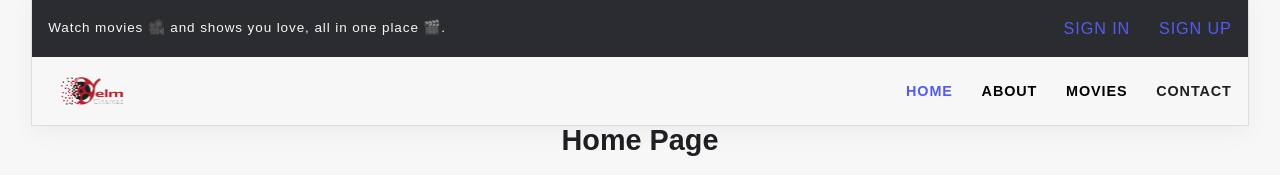
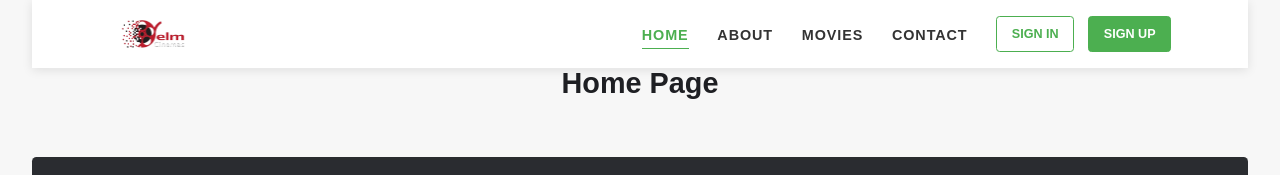
Before and after one commit to Nikhil70700/React-Router, a React (Vite) app: page / in a window 1280 px wide. Shown: the top 175 px of the page. Built offline with nearby package versions, Linux system fonts and the light colour scheme.

Commit message:
Some Chnages in UI

```diff
--- a/src/Components/UI/Card.css
+++ b/src/Components/UI/Card.css
@@ -1,166 +1,143 @@
 :root {
-  --primary-color: #3a6ea5;
-  --text-color: #333;
-  --background-light: #ffffff;
-  --shadow-soft: rgba(149, 157, 165, 0.2) 0px 8px 24px;
-  --shadow-hover: rgba(100, 100, 111, 0.3) 0px 10px 30px;
-  --transition-speed: 0.4s;
+  --primary: #3a6ea5;
+  --accent: #e63946;
+  --bg: #fff;
+  --text: #222;
+  --radius: 16px;
+  --shadow: 0 4px 16px rgba(0, 0, 0, 0.1);
+  --hover-shadow: 0 8px 24px rgba(0, 0, 0, 0.15);
+  --transition: 0.3s ease;
 }
 
 .hero-container {
   display: flex;
   justify-content: center;
   padding: 1rem;
-  list-style-type: none;
+  list-style: none;
 }
 
 .main-container {
+  background-color: var(--bg);
   width: 260px;
-  height: 450px;
-  position: relative;
-  margin: 0 auto;
-  border-radius: 16px;
+  height: auto; /* auto height to fit content */
+  border-radius: var(--radius);
+  box-shadow: var(--shadow);
   overflow: hidden;
-  box-shadow: var(--shadow-soft);
-  transition: all var(--transition-speed) ease;
-  /* background-color: var(--color-blue-400); */
-
+  transition: var(--transition);
+  display: flex;
+  flex-direction: column;
+  justify-content: space-between;
 }
 
 .main-container:hover {
-  transform: translateY(-10px);
-  box-shadow: var(--shadow-hover);
+  transform: translateY(-6px);
+  box-shadow: var(--hover-shadow);
 }
 
-/* Poster styling */
+/* Poster */
 .poster-container {
-  width: 100%;
-  height: 80%;
+  height: 320px; /* reduced height for better compact layout */
   overflow: hidden;
-  position: relative;
 }
 
 .poster {
   width: 100%;
   height: 100%;
-  object-fit:cover;
-  padding: 5px;
-  transition: transform var(--transition-speed) ease;
-  -webkit-transition: transform var(--transition-speed) ease;
-  -moz-transition: transform var(--transition-speed) ease;
-  -ms-transition: transform var(--transition-speed) ease;
-  -o-transition: transform var(--transition-speed) ease;
+  object-fit: cover;
+  transition: transform var(--transition);
 }
 
 .main-container:hover .poster {
-  transform: scale(1.05);
-  -webkit-transform: scale(1.05);
-  -moz-transform: scale(1.05);
-  -ms-transform: scale(1.05);
-  -o-transform: scale(1.05);
+  transform: scale(1.03);
 }
 
-/* Info container */
+/* Title always visible */
+.movie-title {
+  font-size: 1.25rem;
+  font-weight: 600;
+  color: var(--primary);
+  text-align: center;
+  padding: 0.75rem 0 0.25rem;
+}
+
+/* Metadata */
+.poster-child {
+  display: flex;
+  justify-content: space-around;
+  align-items: center;
+  padding: 0.5rem;
+}
+
+.poster-child p {
+  background-color: #e0f5e9;
+  color: #1b5e20;
+  font-size: 0.9rem;
+  font-weight: 500;
+  padding: 5px 12px;
+  border-radius: 20px;
+}
+
+/* Button section */
 .ticket-container {
-  height: 10%;
-  display: flex;
-  flex-direction: column;
-  justify-content: center;
-  padding: 0 0px;
-  /* background-color: #2e2e2e */
+  padding: 0.75rem 1rem;
 }
 
 .ticket__content {
   display: flex;
   justify-content: center;
   align-items: center;
-  width: 100%;
-  height: 100%;
 }
 
-/* Button styling */
 .ticket__buy-btn {
-  cursor: pointer;
   width: 100%;
-  background-color: var(--color-red-500);
-  color: white;
-  padding: 10px 20px;
+  background-color: var(--accent);
+  color: #fff;
+  border: none;
+  padding: 10px;
   font-size: 1rem;
   font-weight: 600;
-  letter-spacing: 0.5px;
-  border: none;
-  border-radius: 8px;
-  transition: all 0.3s ease;
+  border-radius: 10px;
+  cursor: pointer;
+  transition: var(--transition);
 }
 
 .ticket__buy-btn:hover {
-  background-color: rgb(109, 2, 2);
-  transform: translateY(-2px);
-}
-.poster-child p{
-  color:#4a1f1f;
-  padding: 0 5px;
-  background-color: rgba(127, 216, 127, 0.751);
+  background-color: #b91c1c;
+  transform: scale(1.03);
 }
 
-/* Link styling */
 .ticket__content a {
-  display: block;
   width: 100%;
   text-decoration: none;
 }
 
-.poster-container::after {
-  content: attr(data-title);
-  position: absolute;
-  bottom: 0;
-  left: 0;
-  width: 100%;
-  padding: 15px;
-  background: linear-gradient(to top, rgba(0,0,0,0.8) 0%, #3ee11100 100%);
-  color: #f10505;
-  font-weight: bold;
-  font-size: 2rem;
-  opacity: 0;
-  text-align: center;
-  transition: opacity var(--transition-speed) ease-in;
-  -webkit-transition: opacity var(--transition-speed) ease-in;
-  -moz-transition: opacity var(--transition-speed) ease-in;
-  -ms-transition: opacity var(--transition-speed) ease-in;
-  -o-transition: opacity var(--transition-speed) ease-in;
-}
-
-.main-container:hover .poster-container::after {
-  opacity: 1;
-}
-
-/* Responsive */
+/* Responsive tweaks */
 @media (max-width: 768px) {
   .main-container {
     width: 220px;
-    height: 400px;
   }
 
-  .poster-container::after {
-    font-size: 0.9rem;
-    padding: 12px;
+  .poster-container {
+    height: 280px;
   }
 }
 
 @media (max-width: 480px) {
   .main-container {
     width: 170px;
-    height: 340px;
+  }
+
+  .poster-container {
+    height: 220px;
+  }
+
+  .movie-title {
+    font-size: 1rem;
   }
 
   .ticket__buy-btn {
-    font-size: 0.8rem;
-    padding: 8px 0;
-  }
-
-  .poster-container::after {
-    font-size: 0.8rem;
-    padding: 10px;
+    font-size: 0.9rem;
+    padding: 8px;
   }
 }
 
@@ -168,23 +145,22 @@
 .movie-collection {
   display: grid;
   grid-template-columns: repeat(auto-fill, minmax(260px, 1fr));
-  gap: 2rem;
+  gap: 1.5rem;
   padding: 2rem;
   max-width: 1200px;
-  margin: 0 auto;
+  margin: auto;
 }
 
 @media (max-width: 768px) {
   .movie-collection {
     grid-template-columns: repeat(auto-fill, minmax(220px, 1fr));
-    gap: 1.5rem;
   }
 }
 
 @media (max-width: 480px) {
   .movie-collection {
     grid-template-columns: repeat(auto-fill, minmax(170px, 1fr));
+    padding: 1rem;
     gap: 1rem;
-    padding: 1rem;
   }
 }
--- a/src/Components/layout/Header.jsx
+++ b/src/Components/layout/Header.jsx
@@ -1,41 +1,23 @@
 import { NavLink } from "react-router-dom";
 
 export const Header = () => {
-  const getNavLinkStyle = ({ isActive }) => {
-    return {
-      color: isActive ? "green" : "black",
-    };
-  };
-
   return (
     <>
       <header className="section-navbar">
-        <section className="top_txt">
-          <div className="head container">
-            <div className="head_txt">
-              <p>Watch movies 🎥 and shows you love, all in one place 🎬.</p>
-            </div>
-            <div className="sing_in_up">
-              <NavLink to="# ">SIGN IN</NavLink>
-              <NavLink to="# ">SIGN UP</NavLink>
-            </div>
-          </div>
-        </section>
-
         <div className="container">
           <div className="navbar-brand">
-            <NavLink to="index">
-              <img src="/images/logo.png" alt="" />
+            <NavLink to="/">
+              <img src="/images/logo.png" alt="Logo" />
             </NavLink>
           </div>
 
-          <nav className="navbar">
+          <nav className="navbar hidden md:flex">
             <ul>
               <li className="nav-item">
                 <NavLink
                   to="/"
                   className={({ isActive }) =>
-                    isActive ? "nav-link active" : "nav-link"
+                    isActive ? "active" : ""
                   }
                 >
                   Home
@@ -44,35 +26,39 @@ export const Header = () => {
               <li className="nav-item">
                 <NavLink
                   to="/about"
-                  style={({ isActive }) => {
-                    return {
-                      color: isActive ? "blue" : "black",
-                    };
-                  }}
+                  className={({ isActive }) =>
+                    isActive ? "active" : ""
+                  }
                 >
-                  about
+                  About
                 </NavLink>
               </li>
               <li className="nav-item">
                 <NavLink
-                  to="movie"
-                  className="nav-link"
-                  style={getNavLinkStyle}
+                  to="/movie"
+                  className={({ isActive }) =>
+                    isActive ? "active" : ""
+                  }
                 >
-                  movies
+                  Movies
                 </NavLink>
               </li>
               <li className="nav-item">
                 <NavLink
-                  to="contact"
+                  to="/contact"
                   className={({ isActive }) =>
-                    isActive ? "nav-link active" : "nav-link"
+                    isActive ? "active" : ""
                   }
                 >
-                  contact
+                  Contact
                 </NavLink>
               </li>
             </ul>
+
+            <div className="auth-buttons">
+              <button className="auth-button signin-button">Sign In</button>
+              <button className="auth-button signup-button">Sign Up</button>
+            </div>
           </nav>
         </div>
       </header>
--- a/src/styles/styles.css
+++ b/src/styles/styles.css
@@ -71,9 +71,6 @@
     font-weight: 400;
   }
 
-  .section-navbar .navbar ul li .active {
-    color: #535bf2;
-  }
 
   .active {
     color: #535bf2;
@@ -198,25 +195,46 @@
     display: flex;
     gap: 3.2rem;
   }
+
+  /* Header.css */
+
+:root {
+  --main-color: #4CAF50;
+  --heading-color: #333;
+}
+
 .section-navbar {
-    width: 100%;
-    box-shadow: #0000000d 0 6px 24px, #00000014 0 0 0 1px;
+  background-color: #ffffff;
+  box-shadow: 0 2px 10px rgba(0, 0, 0, 0.1);
+  position: sticky;
+  top: 0;
+  z-index: 100;
 }
+
 .section-navbar .container {
   display: flex;
   justify-content: space-between;
   align-items: center;
   padding: 1.8rem;
+  width: 90%;
+  max-width: 1200px;
+  margin: 0 auto;
 }
-  .section-navbar img {
+
+.section-navbar .navbar-brand img {
   width: 25%;
 }
+
 .section-navbar .navbar ul {
   display: flex;
   gap: 3.2rem;
   text-transform: capitalize;
   align-items: center;
+  list-style: none;
+  margin: 0;
+  padding: 0;
 }
+
 .section-navbar .navbar ul li a {
   color: var(--heading-color);
   font-weight: 600;
@@ -224,7 +242,9 @@
   font-size: 1.6rem;
   display: inline-block;
   position: relative;
+  text-decoration: none;
 }
+
 .section-navbar .navbar ul li a:after {
   content: "";
   position: absolute;
@@ -234,11 +254,90 @@
   border-bottom: 0.1rem solid var(--main-color);
   transition: all 0.3s linear;
 }
+
 .section-navbar .navbar ul li a:hover {
   color: var(--main-color);
 }
+
 .section-navbar .navbar ul li a:hover:after {
   width: 100%;
+}
+
+/* Active link styling */
+.section-navbar .navbar ul li a.active {
+  color: var(--main-color);
+}
+
+.section-navbar .navbar ul li a.active:after {
+  width: 100%;
+}
+
+/* Auth buttons */
+.section-navbar .navbar {
+  display: flex;
+  align-items: center;
+}
+
+.auth-buttons {
+  display: flex;
+  gap: 1.6rem;
+  margin-left: 3.2rem;
+}
+
+.auth-button {
+  padding: 0.8rem 1.6rem;
+  border-radius: 0.4rem;
+  font-weight: 600;
+  font-size: 1.4rem;
+  cursor: pointer;
+  transition: all 0.3s ease;
+  text-transform: uppercase;
+}
+
+.signin-button {
+  background-color: transparent;
+  border: 0.1rem solid var(--main-color);
+  color: var(--main-color);
+}
+
+.signin-button:hover {
+  background-color: rgba(76, 175, 80, 0.1);
+}
+
+.signup-button {
+  background-color: var(--main-color);
+  border: 0.1rem solid var(--main-color);
+  color: white;
+}
+
+.signup-button:hover {
+  background-color: #3e8e41;
+}
+
+/* Mobile responsive */
+@media screen and (max-width: 768px) {
+  .section-navbar .container {
+    flex-direction: column;
+    align-items: flex-start;
+  }
+
+  .section-navbar .navbar {
+    width: 100%;
+    margin-top: 1.5rem;
+    flex-direction: column;
+  }
+
+  .section-navbar .navbar ul {
+    flex-direction: column;
+    width: 100%;
+    gap: 1.6rem;
+  }
+
+  .auth-buttons {
+    width: 100%;
+    justify-content: center;
+    margin: 1.5rem 0 0 0;
+  }
 }
   main {
     height: 84vh;
```
Also changed, not shown: src/Components/UI/Card.jsx (+14 -5 lines). Lines whose indentation alone changed are shown as unchanged.
